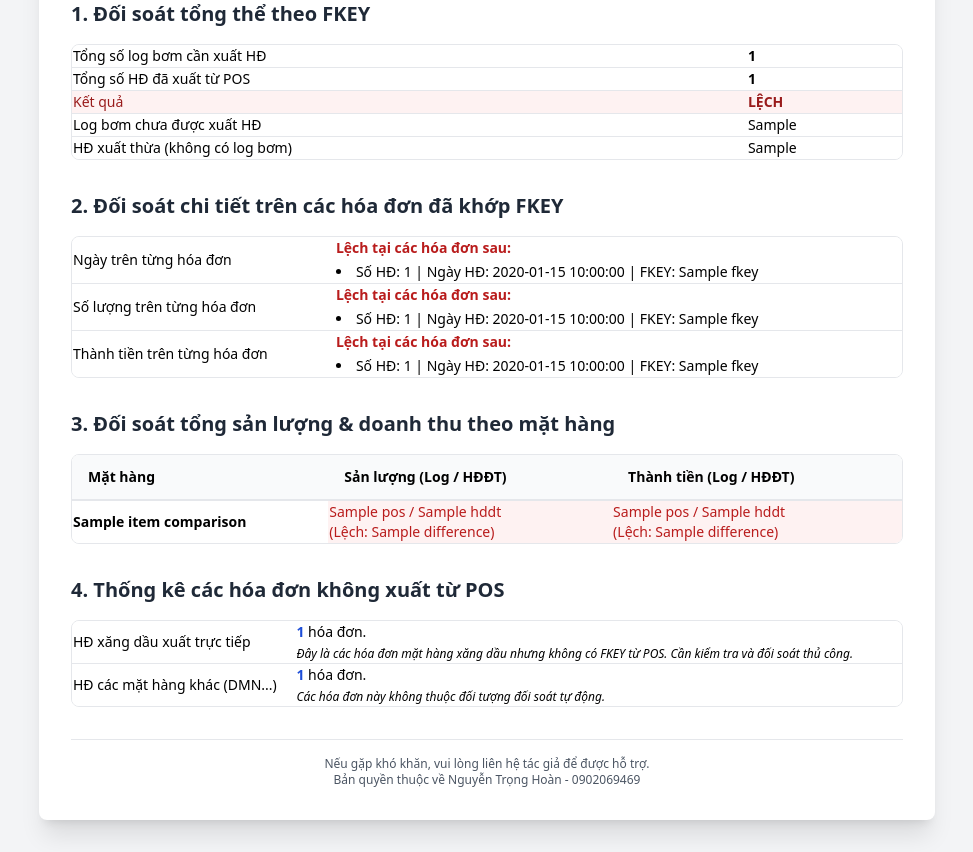
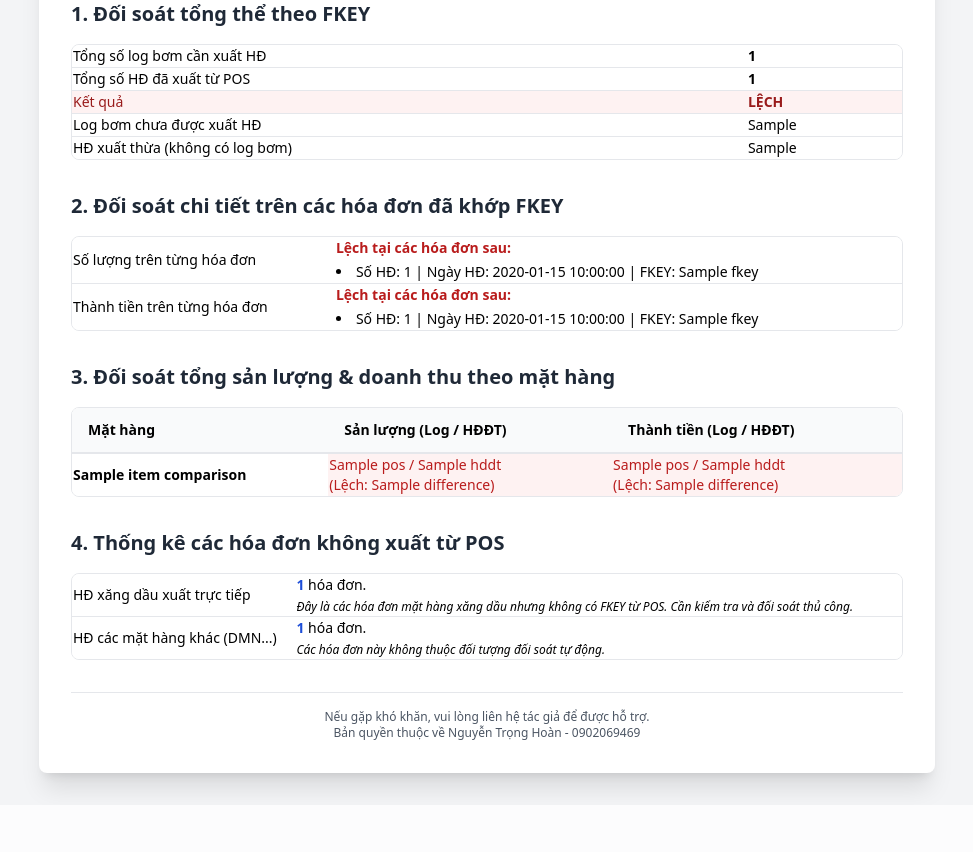
Before and after one commit to TrongHoan81/UpSSE_render, a Flask app: template templates/index.html in a window 1280 px wide. Shown: the part 809-1661 px from the top of the page, without its empty margins (153-1126 px from the left). After the commit the page ends 1609 px from the top, so only its background shows below. Run offline with Flask 3, Linux system fonts and the light colour scheme; the template is opened without the code that fills it: most values are stand-ins (such as "Sample title", 1, 10 or a date in 2020); some libraries are stand-ins or nearby versions.

Commit message:
Update index.html

```diff
--- a/templates/index.html
+++ b/templates/index.html
@@ -191,6 +191,7 @@
 
                 {% if reconciliation_data %}
                 <div id="reconciliation-results" class="mt-8 space-y-8">
+
                     <div class="border-t-2 pt-6">
                         <h3 class="text-xl font-bold text-gray-800 mb-4">1. Đối soát tổng thể theo FKEY</h3>
                         <div class="overflow-x-auto rounded-lg border border-gray-200">
@@ -232,21 +233,6 @@
                         <div class="overflow-x-auto rounded-lg border border-gray-200">
                              <table class="min-w-full divide-y-2 divide-gray-200 bg-white text-sm">
                                 <tbody class="divide-y divide-gray-200">
-                                    <tr>
-                                        <td class="table-cell-title">Ngày trên từng hóa đơn</td>
-                                        <td class="table-cell-data">
-                                            {% if not reconciliation_data.detailed_mismatches.dates %}
-                                                <span class="font-semibold text-green-700">Khớp</span>
-                                            {% else %}
-                                                <span class="font-semibold text-red-700">Lệch tại các hóa đơn sau:</span>
-                                                <ul class="list-disc list-inside mt-1">
-                                                {% for mismatch in reconciliation_data.detailed_mismatches.dates %}
-                                                    <li class="mismatch-fkeys">Số HĐ: {{ mismatch.invoice_number }} | Ngày HĐ: {{ mismatch.invoice_date }} | FKEY: {{ mismatch.fkey }}</li>
-                                                {% endfor %}
-                                                </ul>
-                                            {% endif %}
-                                        </td>
-                                    </tr>
                                     <tr>
                                         <td class="table-cell-title">Số lượng trên từng hóa đơn</td>
                                         <td class="table-cell-data">
```
